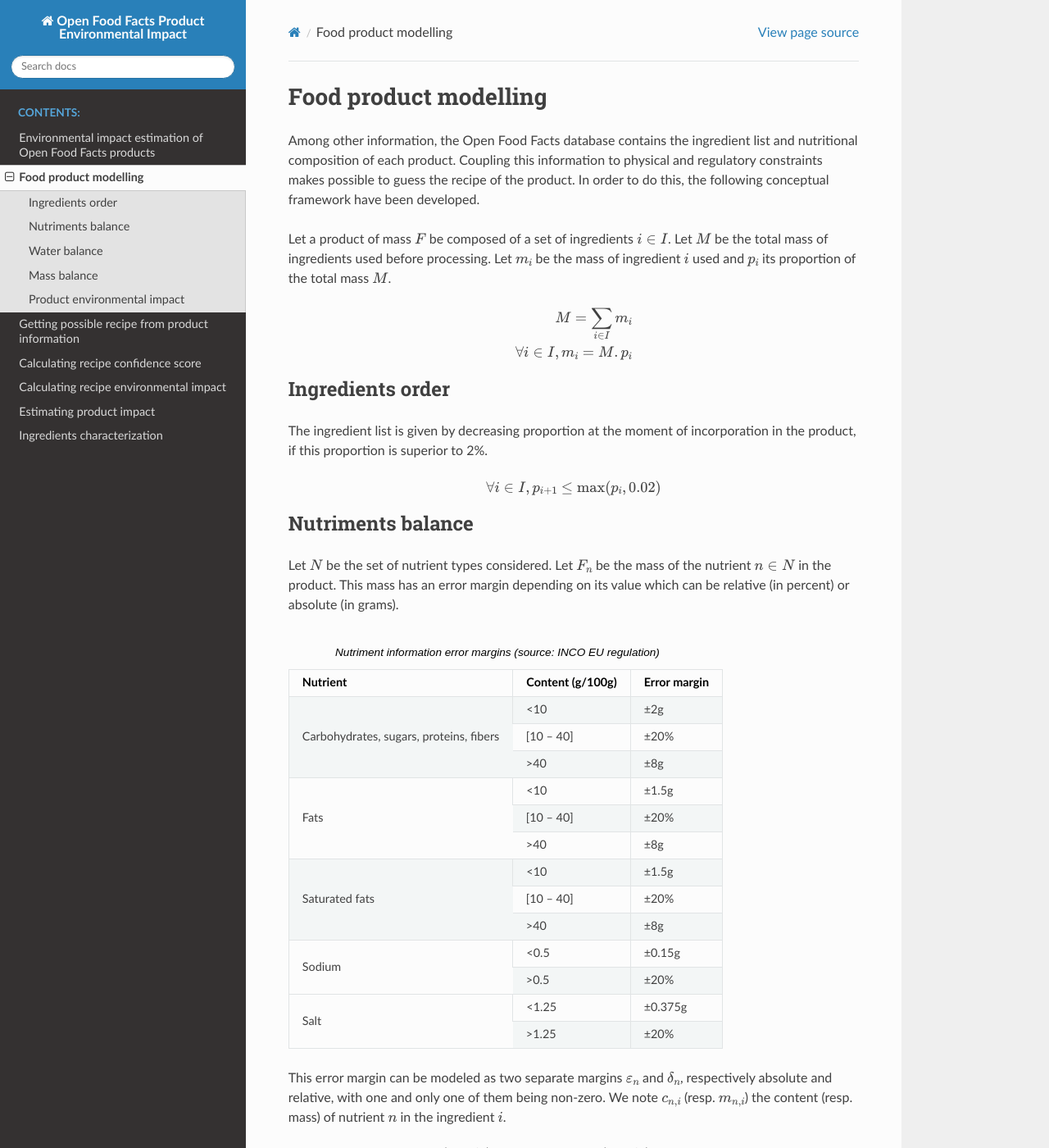
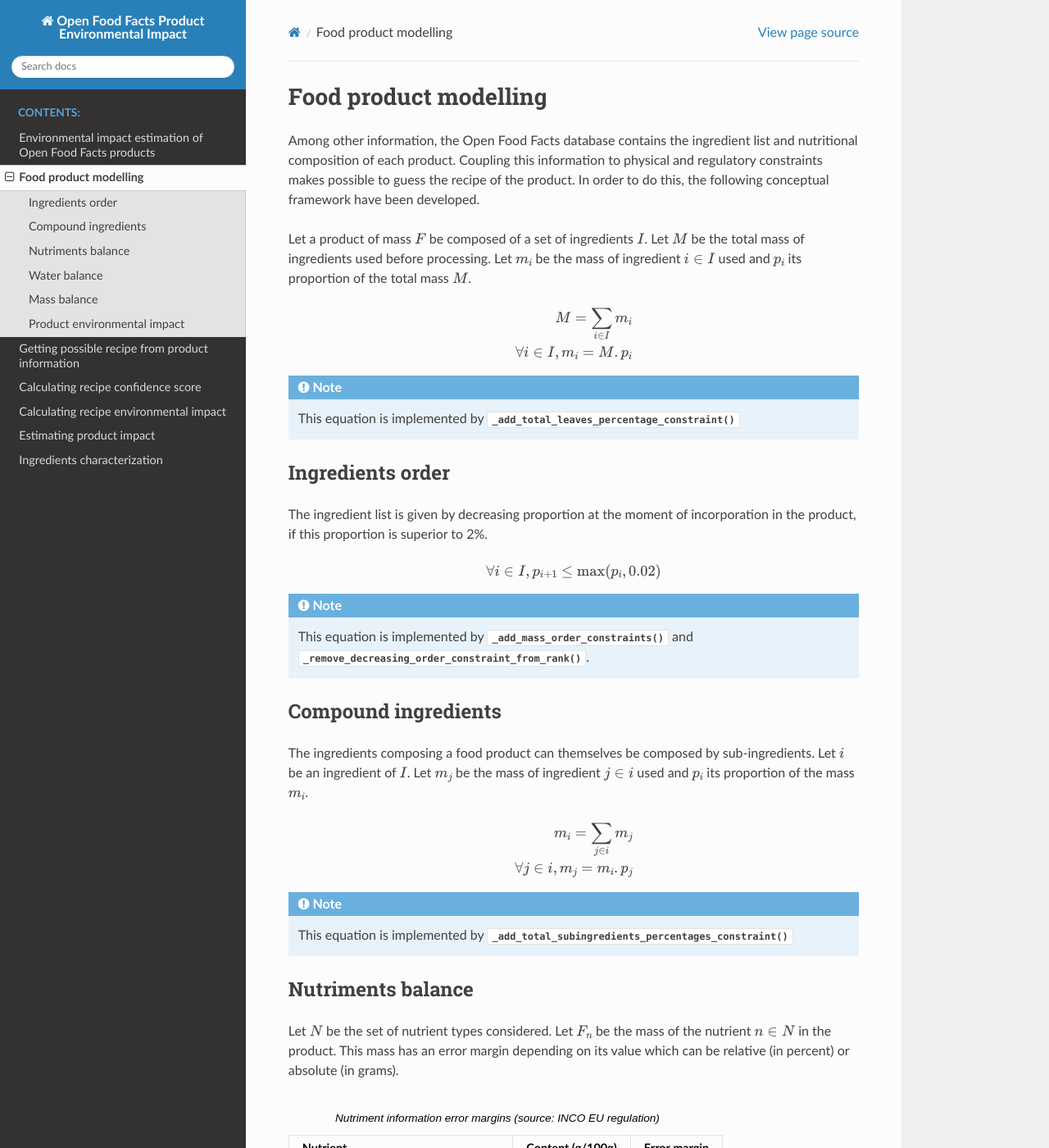
Before and after one commit to openfoodfacts/off-product-environmental-impact, a Sphinx documentation site: the page built from doc/source/food-product-modeling.rst, in a window 1280 px wide and 1400 px high. Shown: the whole window at 82% size. Built offline with Sphinx 7.4.7 and the Read the Docs theme 2.0.0, drawn with Linux system fonts in a browser that asks for light colours; some of the changed text lies outside the part shown.

Commit message:
Added a section for compound ingredients and linked the equations to their corresponding method

```diff
--- a/doc/source/food-product-modeling.rst
+++ b/doc/source/food-product-modeling.rst
@@ -3,13 +3,15 @@ Food product modelling
 
 Among other information, the Open Food Facts database contains the ingredient list and nutritional composition of each product. Coupling this information to physical and regulatory constraints makes possible to guess the recipe of the product. In order to do this, the following conceptual framework have been developed.
 
-Let a product of mass :math:`F` be composed of a set of ingredients :math:`i \in I`. Let :math:`M` be the total mass of ingredients used
-before processing. Let :math:`m_i` be the mass of ingredient :math:`i` used and :math:`p_i` its proportion of the total mass :math:`M`.
+Let a product of mass :math:`F` be composed of a set of ingredients :math:`I`. Let :math:`M` be the total mass of ingredients used
+before processing. Let :math:`m_i` be the mass of ingredient :math:`i \in I` used and :math:`p_i` its proportion of the total mass :math:`M`.
 
 .. math::
     M = \sum_{i \in I}{m_i}\\
     \forall i \in I, m_i = M.p_i\\
 
+.. note::
+    This equation is implemented by :meth:`~impacts_estimation.impact_estimation.RandomRecipeCreator._add_total_leaves_percentage_constraint`
 
 Ingredients order
 -----------------
@@ -18,6 +20,21 @@ The ingredient list is given by decreasing proportion at the moment of incorpora
 
 .. math::
     \forall i \in I, p_{i+1} \le \max(p_i, 0.02)
+
+.. note::
+    This equation is implemented by :meth:`~impacts_estimation.impact_estimation.RandomRecipeCreator._add_mass_order_constraints` and :meth:`~impacts_estimation.impact_estimation.RandomRecipeCreator._remove_decreasing_order_constraint_from_rank`.
+
+Compound ingredients
+--------------------
+
+The ingredients composing a food product can themselves be composed by sub-ingredients. Let :math:`i` be an ingredient of :math:`I`. Let :math:`m_j` be the mass of ingredient :math:`j \in i` used and :math:`p_i` its proportion of the mass :math:`m_i`.
+
+.. math::
+    m_i = \sum_{j \in i}{m_j}\\
+    \forall j \in i, m_j = m_i.p_j\\
+
+.. note::
+    This equation is implemented by :meth:`~impacts_estimation.impact_estimation.RandomRecipeCreator._add_total_subingredients_percentages_constraint`
 
 Nutriments balance
 ------------------
@@ -76,6 +93,10 @@ Thus:
     M\sum_{i \in I}{p_i\cdot c_{max,n,i}} \ge (1 - \delta) F_n - \varepsilon_n  \\
     M\sum_{i \in I}{p_i\cdot c_{min,n,i}} \le (1 + \delta) F_n + \varepsilon_n
 
+.. note::
+    These equations are implemented by :meth:`~impacts_estimation.impact_estimation.RandomRecipeCreator._add_nutritional_constraints`.
+    :func:`~impacts_estimation.utils.nutritional_error_margin` gives the relative and absolute margin for a nutriment and a value.
+
 Water balance
 -------------
 
@@ -95,6 +116,9 @@ Thus:
 .. math::
         M \left(1 - E \sum_{i \in I} p_i \cdot c_{max,w,i}\right) \le F \le M \left(1 - E \sum_{i \in I} p_i \cdot c_{min,w,i}\right)
 
+.. note::
+    This equation is implemented by :meth:`~impacts_estimation.impact_estimation.RandomRecipeCreator._add_evaporation_constraint`
+
 Moreover, $F$ can be used to bound the value of the total mass used $M$.
 Indeed, in the case where the product is only made of water, we have:
 
@@ -105,6 +129,9 @@ By extending it to the general case, we can deduce:
 
 .. math::
     F \le M \le \frac{F}{1-E}
+
+.. note::
+    This equation is implemented by :meth:`~impacts_estimation.impact_estimation.RandomRecipeCreator._add_used_mass_constraint`
 
 Mass balance
 ------------
@@ -120,6 +147,9 @@ Considering that food products consist only of water and nutrients, we have:
 .. math::
     M\sum_{i \in I}{p_i \left( (1-E) c_{min,w,i} + \sum_{n \in N}{c_{min,n,i}}\right)} \le F \le M\sum_{i \in I}{p_i \left( (1-E) c_{max,w,i} + \sum_{n \in N}{c_{max,n,i}}\right)}
 
+.. note::
+    This equation is implemented by :meth:`~impacts_estimation.impact_estimation.RandomRecipeCreator._add_product_mass_constraint`
+
 Product environmental impact
 ----------------------------
 
```
